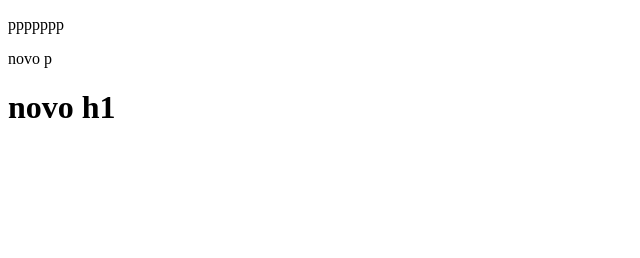
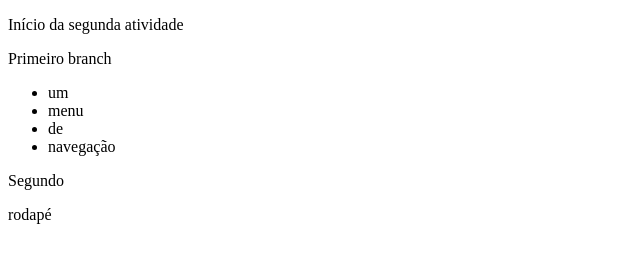
Before and after one commit to SarahGeraldo/index.html, a plain HTML site: page index.html in a window 1280 px wide. Shown: the whole page, without its empty margins (0-640 px from the left). Drawn offline with Linux system fonts and the light colour scheme.

Commit message:
Adiciona rodapé

```diff
--- a/index.html
+++ b/index.html
@@ -1,15 +1,24 @@
 <!DOCTYPE html>
-<html lang="en">
+<html lang="pt-br">
   <head>
     <meta charset="UTF-8" />
     <meta name="viewport" content="width=device-width, initial-scale=1.0" />
-    <title>Document</title>
+    <title>Segunda atividade sobre o Github</title>
   </head>
   <body>
-    <p>ppppppp</p>
+    <p>Início da segunda atividade</p>
 
-    <p>novo p</p>
+    <p>Primeiro branch</p>
+    <nav>
+      <ul>
+        <li>um</li>
+        <li>menu</li>
+        <li>de</li>
+        <li>navegação</li>
+      </ul>
+    </nav>
 
-    <h1>novo h1</h1>
+    <p>Segundo</p>
+    <footer>rodapé</footer>
   </body>
 </html>
```
